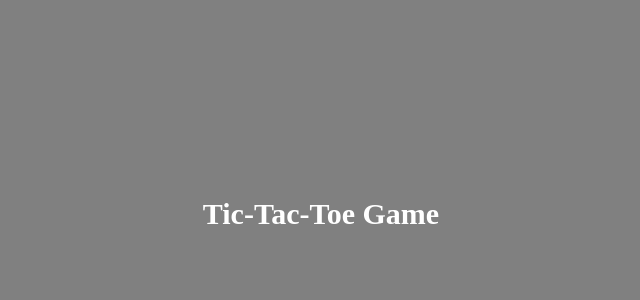
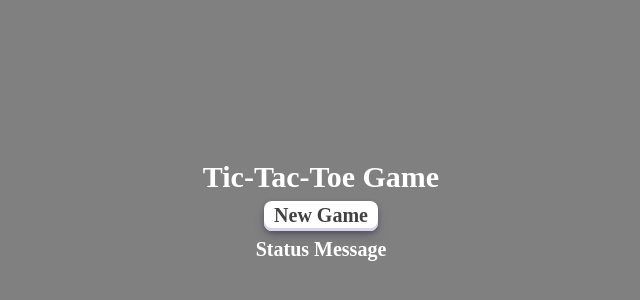
Before and after one commit to Marina-St20/TicTacToe-Game, a React (Vite) app: page / in a window 1280 px wide. Shown: the part 186-486 px from the top of the page, without its empty margins (319-959 px from the left). Built offline with nearby package versions, Linux system fonts and the light colour scheme.

Commit message:
Created CSS styling for webpage and created individual files for components, added States and a few helper functions.

```diff
--- a/src/App.jsx
+++ b/src/App.jsx
@@ -1,18 +1,64 @@
 import { useState } from 'react';
 import './style.css';
+import StatusMessage from './components/StatusMessage';
+import GameButton from './components/GameButton';
+import GameBoard from './components/GameBoard';
 
 function App() {
-  const [count, setCount] = useState(0)
+  //States/Hooks:
+  //  board (array w 9 string representing 3x3 board)
+  //  isXNext (a boolean for whose turn is next) - default to true
+  //  winner (null, X, or O)
+  //  isGameOver (a boolean from winner/tie)
+  //  statusMessage (to display)
+  const [board, setBoard] = useState(Array(9).fill(null));
+  const [isXNext, setIsXNext] = useState(true);
+
+  //these will rerender based on board
+  const winner = calculateWinner(); //three in a row
+  const isGameOver = winner !== null || board.every(tile => tile !== null); //if winner is not null, or non of board is null
+
+  //Change statusMessage
+  let statusMessage = "";
+  if (isXNext) {
+    statusMessage = `Player ${statusMessage} turn`;
+  }
+  //if isXNext: Player X turn, else Player O turn
+  //if isGameOver
+  //  if !winner then Player {winner} wins!
+  //  else It's a tie!
+
+
+  //Helper Functions
+  //  calculateWinner
+  //  handleNewGameClick
+
+  function calculateWinner() {
+    //array of all possibilities of 3 in a rows
+
+    //for loop through each array in the array to see if all are x or o (all same thing)
+
+    //else return null
+  }
+
+  function handleNewGameClick() {
+    //console.log("NEW GAME CLICKED");
+    //clear board's tiles
+    setBoard(Array(9).fill(null));
+  }
 
   return (
-    <div className="gameAppDiv">
-      <p className="gameTitle">Tic-Tac-Toe Game</p>
+    <div className="game-app-div">
+      <p className="game-title">Tic-Tac-Toe Game</p>
+      {/* New Game Button */}
+      <GameButton onClick={handleNewGameClick} />
       {/* Status Message */}
-      {/* Game Button */}
+      <StatusMessage />
       {/* Game Board */}
+      <GameBoard />
       {/* Tiles - will be in game board component */}
     </div>
   )
 }
 
-export default App
+export default App;
--- /dev/null
+++ b/src/components/GameBoard.jsx
@@ -0,0 +1,11 @@
+import Tile from './Tile';
+
+function GameBoard() {
+    return (
+        <div className="game-board">
+
+        </div>
+    )
+}
+
+export default GameBoard;
--- /dev/null
+++ b/src/components/GameButton.jsx
@@ -0,0 +1,9 @@
+function GameButton({ onClick }) {
+    return (
+        <>
+            <button className="game-button" onClick={ onClick }>New Game</button>
+        </>
+    )
+}
+
+export default GameButton;
--- /dev/null
+++ b/src/components/StatusMessage.jsx
@@ -0,0 +1,10 @@
+function StatusMessage() {
+
+    return (
+        <label className = "status-mes">
+            Status Message
+        </label>
+    )
+}
+
+export default StatusMessage;
--- /dev/null
+++ b/src/components/Tile.jsx
@@ -0,0 +1,7 @@
+function Tile() {
+    return (
+        <div>Tile</div>
+    )
+}
+
+export default Tile;
--- a/src/style.css
+++ b/src/style.css
@@ -1,16 +1,55 @@
-.gameAppDiv{
+.game-app-div {
     background-color: gray;
     display: flex;
     flex-direction: column;
     align-items: center;
     justify-content: center;
     height: 100vh;
+    gap: 7px;
+}
+
+.game-title {
+    color: white;
+    font-family: 'Times New Roman', Times, serif;
+    font-size: 30px;
+    font-weight: bold;
     margin: 0;
 }
 
-.gameTitle {
+.game-button {
+    background-color: white;
+    border-radius: 8px;
+    border-width: 0;
+    padding-inline: 10px;
+    padding-top: 3px;
+    padding-bottom: 4px;
+    font-family: 'Times New Roman', Times, serif;
+    font-weight: bold;
+    font-size: 20px;
+    color: rgb(66, 65, 65);
+    box-shadow: rgba(45, 35, 66, 0.4) 0 2px 4px, rgba(45, 35, 66, 0.3) 0 7px 13px -3px, #D6D6E7 0 -3px 0 inset;
+    cursor: pointer;
+}
+
+
+.game-button:hover {
+    box-shadow: rgba(45, 35, 66, 0.4) 0 4px 8px, rgba(45, 35, 66, 0.3) 0 7px 13px -3px, #D6D6E7 0 -3px 0 inset;
+    transform: translateY(-2px);
+}
+
+.game-button:active {
+    box-shadow: #D6D6E7 0 3px 7px inset;
+    transform: translateY(0.5px);
+}
+
+.status-mes {
     color: white;
-    font-family:'Times New Roman', Times, serif;
-    font-size: 30px;
+    font-family: 'Times New Roman', Times, serif;
+    font-size: 20px;
     font-weight: bold;
+    margin: 0;
 }
+
+.game-board {
+    display: grid;
+}
```
